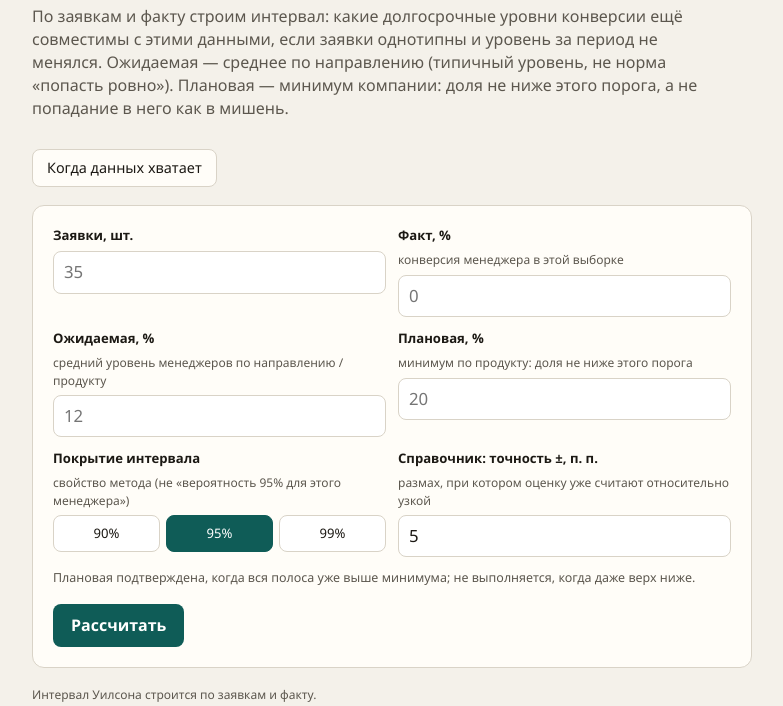
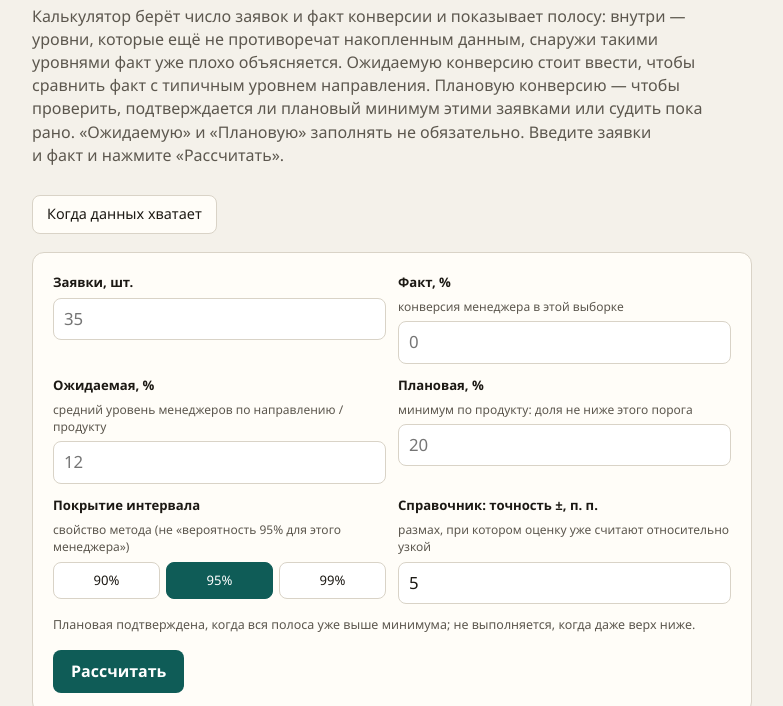
Before and after one commit to AlexBagrov/Confidence-interval, a plain HTML site: page index.html in a window 1280 px wide. Shown: the part 76-782 px from the top of the page, without its empty margins (248-1031 px from the left). Drawn offline with Linux system fonts and the light colour scheme.

Commit message:
Update index.html content to clarify the calculator's functionality and instructions for inputting data.

```diff
--- a/index.html
+++ b/index.html
@@ -496,8 +496,9 @@
   <main>
     <h1>Доверие к конверсии</h1>
     <p class="lede">
-      По заявкам и&nbsp;факту строим интервал: какие долгосрочные уровни конверсии ещё совместимы с&nbsp;этими данными, если заявки однотипны и&nbsp;уровень за период не менялся.
-      Ожидаемая&nbsp;— среднее по направлению (типичный уровень, не норма «попасть ровно»). Плановая&nbsp;— минимум компании: доля не ниже этого порога, а не попадание в&nbsp;него как в&nbsp;мишень.
+      Калькулятор берёт число заявок и&nbsp;факт конверсии и&nbsp;показывает полосу: внутри&nbsp;— уровни, которые ещё не противоречат накопленным данным, снаружи такими уровнями факт уже плохо объясняется.
+      Ожидаемую конверсию стоит ввести, чтобы сравнить факт с&nbsp;типичным уровнем направления. Плановую конверсию&nbsp;— чтобы проверить, подтверждается ли плановый минимум этими заявками или судить пока рано. «Ожидаемую» и&nbsp;«Плановую» заполнять не обязательно.
+      Введите заявки и&nbsp;факт и&nbsp;нажмите «Рассчитать».
     </p>
     <p class="lede-actions">
       <button type="button" class="btn-ghost" id="guide_open">Когда данных хватает</button>
```
